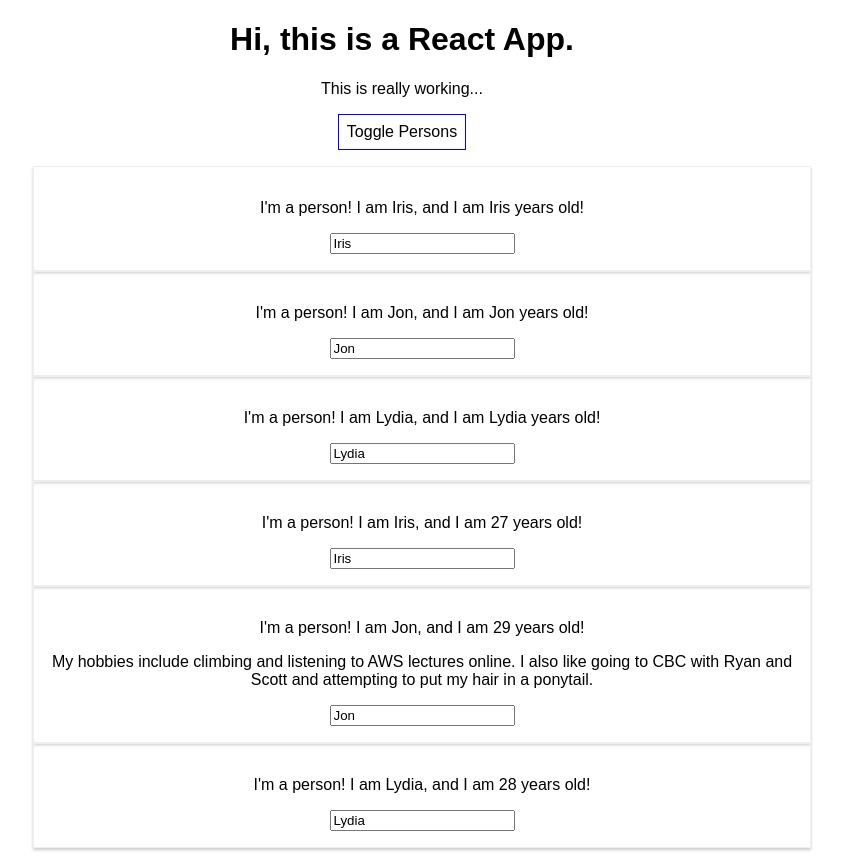
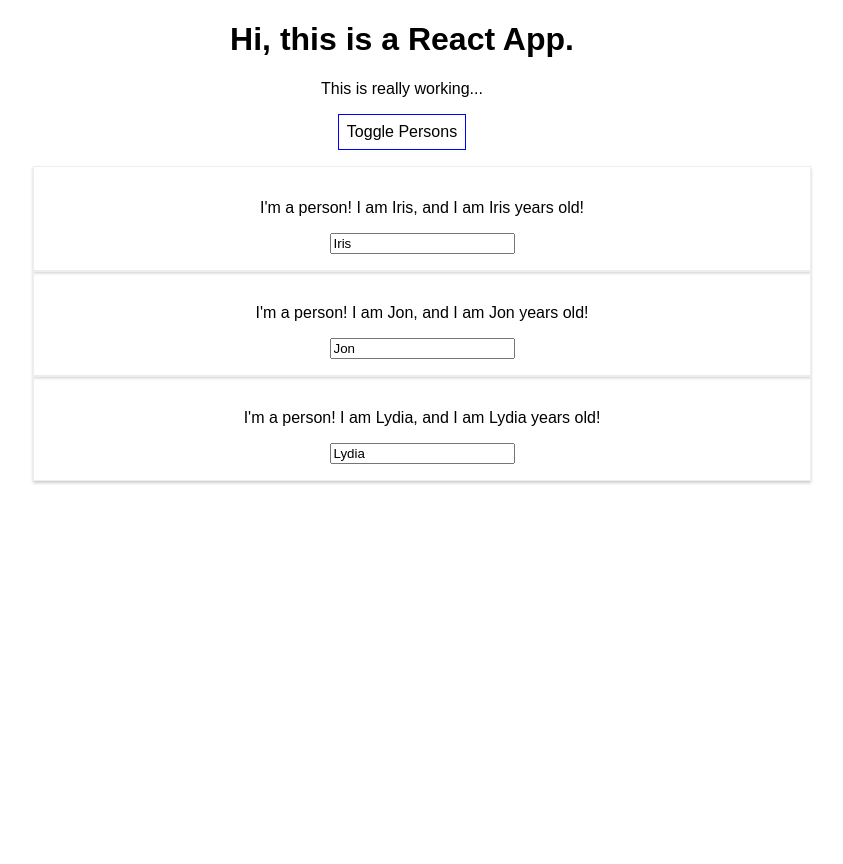
Before and after one commit to kiglaze/ReactTutorialMaxUdemy1, a React (Create React App) app: page / in a window 1280 px wide. Both pictures are taken after a click on the button "Toggle Persons". Shown: the whole page, without its empty margins (238-1081 px from the left). After the commit the page ends 800 px from the top, so only its background shows below. Built offline with nearby package versions, Linux system fonts and the light colour scheme.

Commit message:
added a way to click on a Person component to delete it.

```diff
--- a/src/App.js
+++ b/src/App.js
@@ -33,6 +33,12 @@ class App extends Component {
         this.setState({showPersons: !this.state.showPersons});
     };
 
+    deletePersonHandler = (personIndex) => {
+        const persons = [...this.state.persons];
+        persons.splice(personIndex, 1);
+        this.setState({persons: persons});
+    };
+
     render() {
         const style = {
             backgroundColor: 'white',
@@ -46,30 +52,37 @@ class App extends Component {
         if (this.state.showPersons) {
             persons = (
                 <ul>
-                    {this.state.persons.map(person => {
-                        return <li><Person name={person.name} age={person.name} /></li>
+                    {this.state.persons.map((person, index) => {
+                        return (
+                            <li>
+                                <Person
+                                    click={this.deletePersonHandler.bind(this, index)}
+                                    name={person.name}
+                                    age={person.name} />
+                            </li>
+                        );
                     })}
-                    <li>
-                        <Person
-                            name={this.state.persons[0].name}
-                            age={this.state.persons[0].age}
-                        />
-                    </li>
-                    <li>
-                        <Person
-                            name={this.state.persons[1].name}
-                            age={this.state.persons[1].age}
-                            click={this.switchNameHandler.bind(this, "Heather")}
-                            changed={this.nameChangedHandler}
-                        >My hobbies include climbing and listening to AWS lectures online. I also like going to CBC
-                            with Ryan and Scott and attempting to put my hair in a ponytail.</Person>
-                    </li>
-                    <li>
-                        <Person
-                            name={this.state.persons[2].name}
-                            age={this.state.persons[2].age}
-                        />
-                    </li>
+                    {/*<li>*/}
+                    {/*    <Person*/}
+                    {/*        name={this.state.persons[0].name}*/}
+                    {/*        age={this.state.persons[0].age}*/}
+                    {/*    />*/}
+                    {/*</li>*/}
+                    {/*<li>*/}
+                    {/*    <Person*/}
+                    {/*        name={this.state.persons[1].name}*/}
+                    {/*        age={this.state.persons[1].age}*/}
+                    {/*        click={this.switchNameHandler.bind(this, "Heather")}*/}
+                    {/*        changed={this.nameChangedHandler}*/}
+                    {/*    >My hobbies include climbing and listening to AWS lectures online. I also like going to CBC*/}
+                    {/*        with Ryan and Scott and attempting to put my hair in a ponytail.</Person>*/}
+                    {/*</li>*/}
+                    {/*<li>*/}
+                    {/*    <Person*/}
+                    {/*        name={this.state.persons[2].name}*/}
+                    {/*        age={this.state.persons[2].age}*/}
+                    {/*    />*/}
+                    {/*</li>*/}
                 </ul>
             );
         }
```
